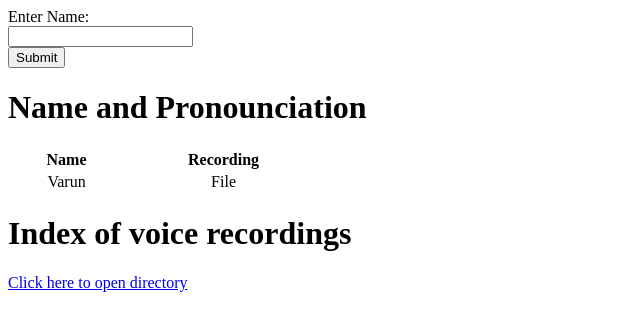
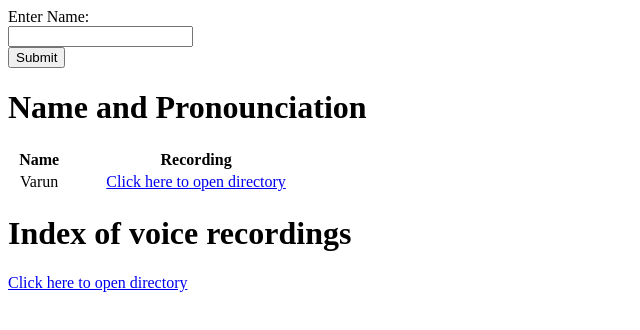
Before and after one commit to nmalakalapalli/NameProject, a plain HTML site: page index.html in a window 1280 px wide. Shown: the whole page, without its empty margins (0-640 px from the left). Drawn offline with Linux system fonts and the light colour scheme.

Commit message:
Update index.html

```diff
--- a/index.html
+++ b/index.html
@@ -17,7 +17,7 @@
 
 		<tr align = "center">
 			<td>Varun</td>
-			<td>File</td>
+			<td><a href="./recordings">Click here to open directory</a></td>
 		</tr>
 	    </table>
         <h1>Index of voice recordings</h1>
```
